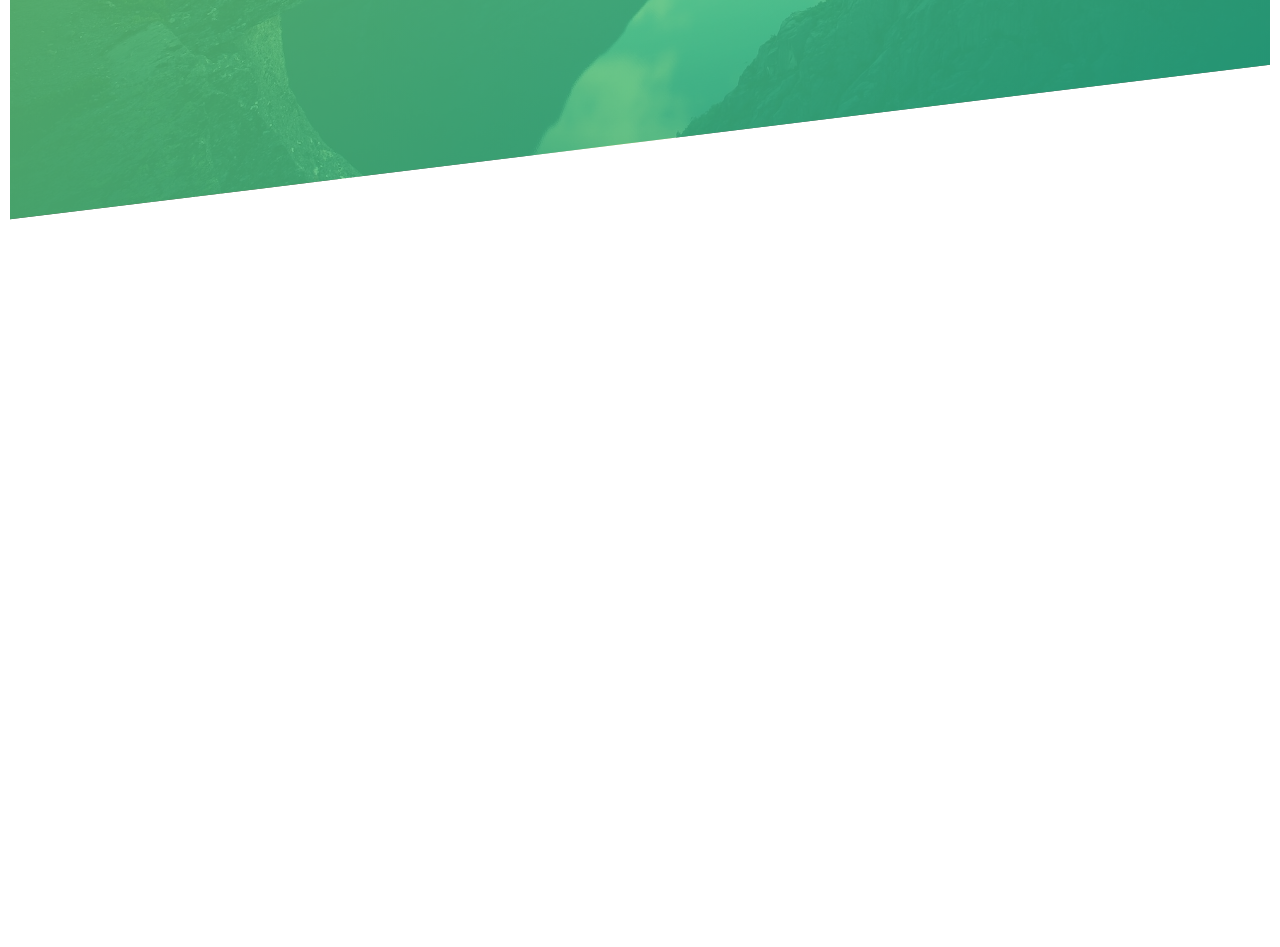
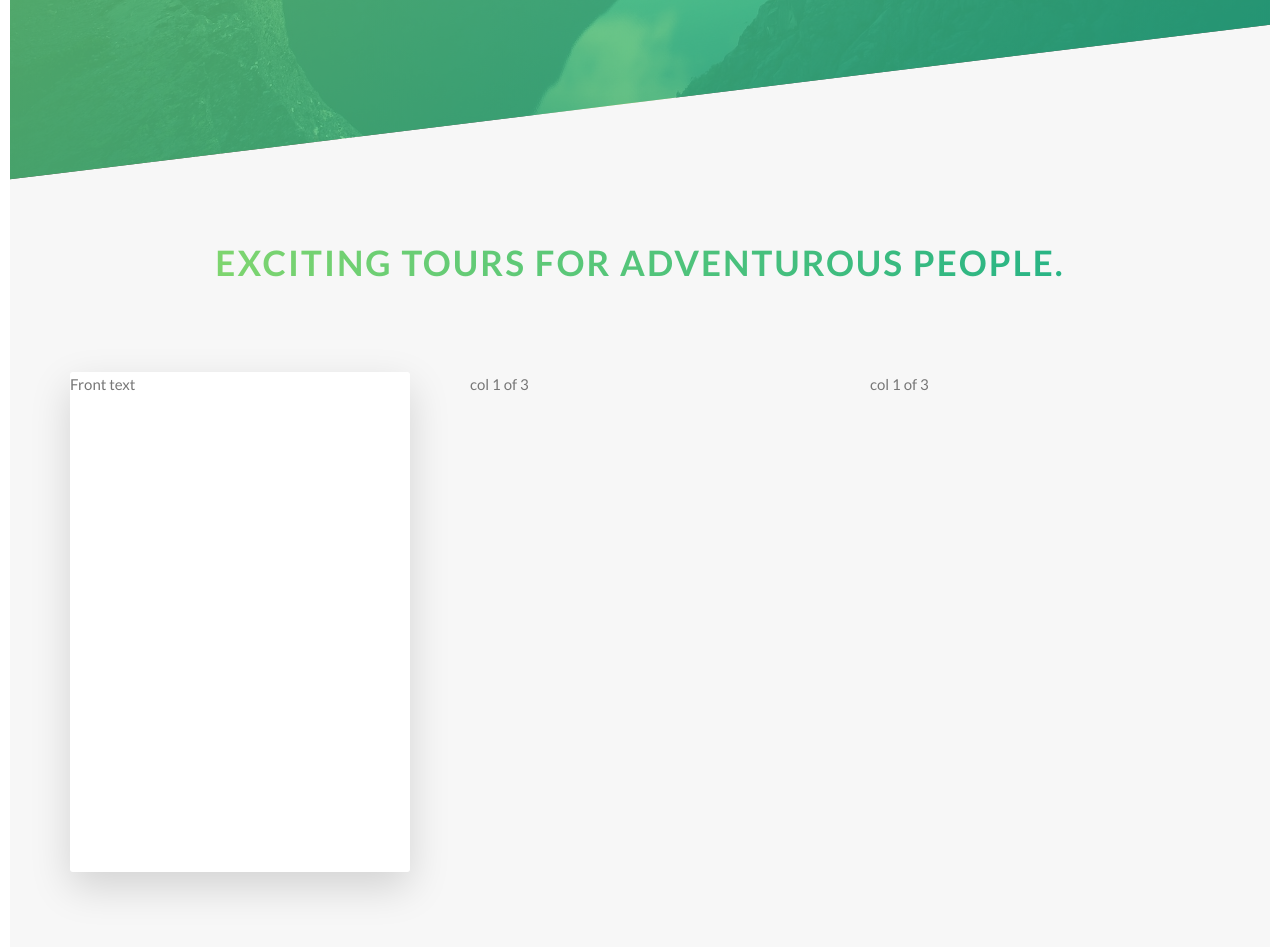
Before and after one commit to acharayaP03/Nature-Tours, a website built with webpack: page src/template.html in a window 1280 px wide. Shown: the part 2112-3059 px from the top of the page. Before the commit the page ends 2332 px from the top, so only its background shows below. Built offline with nearby package versions, Linux system fonts and the light colour scheme.

Commit message:
Card creation and Animation

```diff
--- a/src/main.scss
+++ b/src/main.scss
@@ -12,6 +12,7 @@
 @import './scss/components/button';
 @import './scss/components/composition';
 @import './scss/components/feature-box';
+@import './scss/components/card';
 @import './scss/layouts/header';
 @import './scss/layouts/grid';
 
--- a/src/scss/abstracts/_variables.scss
+++ b/src/scss/abstracts/_variables.scss
@@ -2,6 +2,12 @@ $primary : #ff9900;
 $color-primary : #55c57a;
 $color-primary-light: #7ed56f;
 $color-primary-dark: #28b485;
+
+$color-secondary-light: #ffb990;
+$color-secondary-dark: #ff7730;
+
+$color-tertiary-light: #2998ff;
+$color-tertiary-dark: #5643fa;
 
 $color-grey-light-1: #f7f7f7;
 
--- /dev/null
+++ b/src/scss/components/_card.scss
@@ -0,0 +1,39 @@
+
+.card{
+    perspective: 150rem;
+    -moz-perspective: 150rem;
+    position: relative;
+    height: 50rem;
+
+    &__side{
+        backface-visibility: hidden;
+        height: 50rem;
+        transition: all 0.8s ease;
+        position: absolute;
+        top: 0;
+        left: 0;
+        width: 100%;
+        border-radius: 3px;
+        box-shadow: 0 1.5rem 4rem rgba($color-black, 0.15);
+
+        &--front{
+            background-color: $color-white;
+        }
+
+        &--back{
+            transform: rotateY(180deg);
+
+            &-1{
+                background-image: linear-gradient(to right bottom, $color-secondary-light, $color-secondary-dark);
+            }
+        }
+    }
+
+    &:hover &__side--front{
+        transform: rotateY(180deg);
+    }
+
+    &:hover &__side--back{
+        transform: rotateY(0);
+    }
+}
--- a/src/scss/pages/_home.scss
+++ b/src/scss/pages/_home.scss
@@ -5,7 +5,7 @@
 }
 
 .section-features{
-    margin-top: -8rem;
+    margin-top: -12rem;
     padding: 20rem 0;
     background-image: linear-gradient(to right bottom, rgba($color-primary-light, 0.8), rgba($color-primary-dark, 0.8)), url('./assets/image/hero.jpg');
     background-size: cover;
@@ -16,3 +16,9 @@
         transform: skewY(7deg);
     }
 }
+
+.section-tours{
+    background-color: $color-grey-light-1;
+    padding: 25rem 0 50rem 0;
+    margin-top: -12rem;
+}
--- a/src/template.html
+++ b/src/template.html
@@ -118,6 +118,27 @@
                 </div>
              </div>
         </section>
+        <section class="section-tours">
+            <div class="u-center-text u-mb-8">
+                <h2 class="heading-secondary">
+                    Exciting Tours For adventurous people.
+                </h2>
+            </div>
+            <div class="row">
+                <div class="col-1-of-3">
+                    <div class="card">
+                        <div class="card__side card__side--front">
+                            Front text
+                        </div>
+                        <div class="card__side card__side--back card__side--back-1">
+                            Back Text
+                        </div>
+                    </div>
+                </div>
+                <div class="col-1-of-3">col 1 of 3</div>
+                <div class="col-1-of-3">col 1 of 3</div>
+            </div>
+        </section>
     </main>
   </body>
 
```
